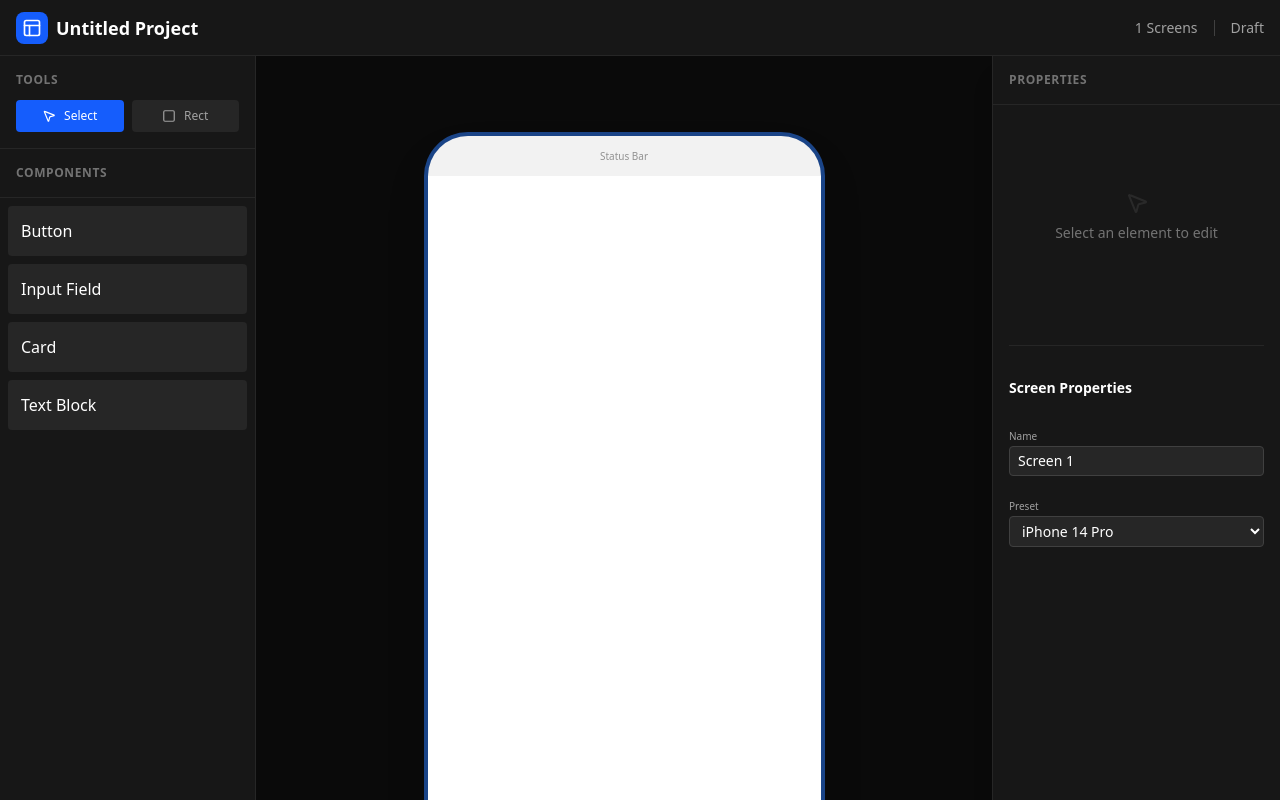
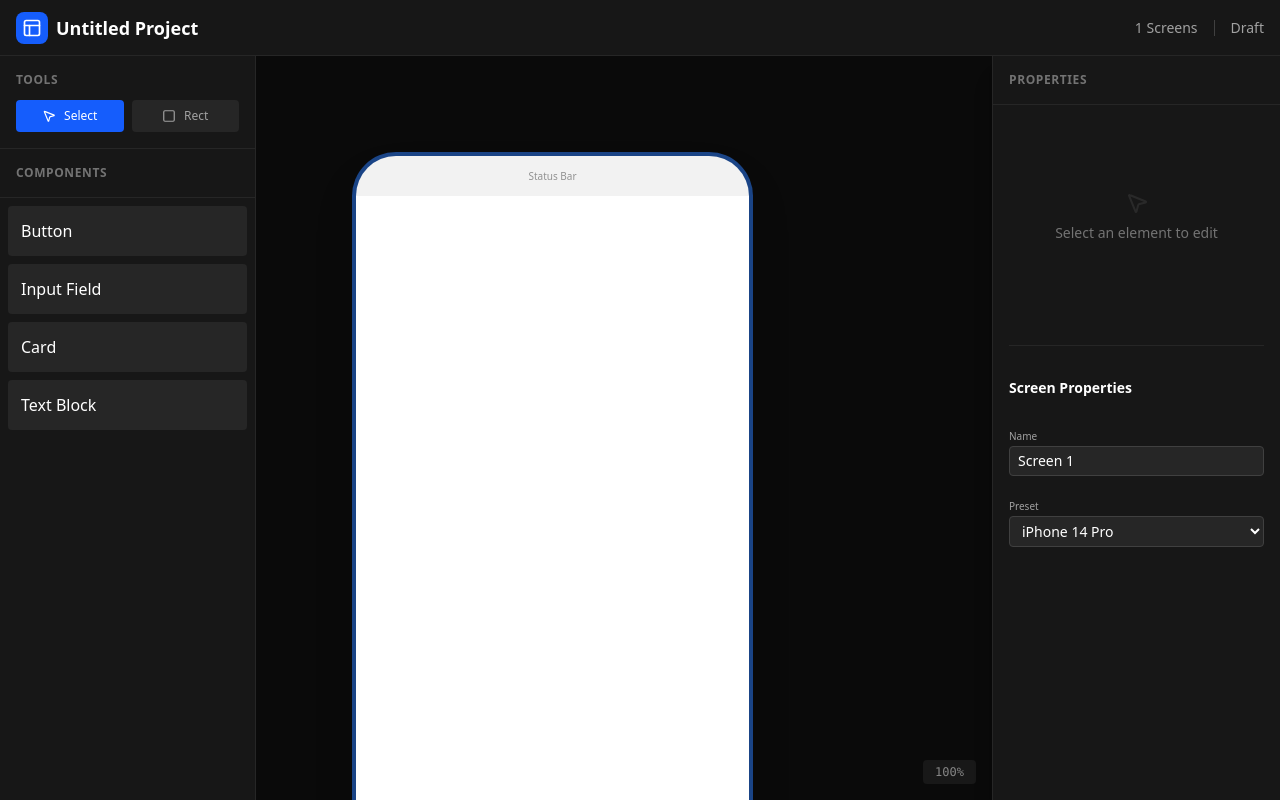
Before and after one commit to quvoid/Wireframe, a React app in the folder app/: page / in a window 1280 px wide. Built offline with nearby package versions, Linux system fonts and the light colour scheme; the HTML template or start-up script is replaced by a standard one.

Commit message:
feat: implement infinite canvas with zoom and pan

```diff
--- a/app/src/components/canvas/Canvas.tsx
+++ b/app/src/components/canvas/Canvas.tsx
@@ -1,6 +1,7 @@
-import { useEffect } from 'react';
+import { useEffect, useRef, useState } from 'react';
 import { useProjectStore } from '../../store/projectStore';
 import { ScreenContainer } from './ScreenContainer';
+
 
 export function Canvas() {
     const screens = useProjectStore(state => state.project.screens);
@@ -8,10 +9,16 @@ export function Canvas() {
     const selectedComponentIds = useProjectStore(state => state.selectedComponentIds);
     const removeComponent = useProjectStore(state => state.removeComponent);
 
+    const [pan, setPan] = useState({ x: 0, y: 0 });
+    const [zoom, setZoom] = useState(1);
+    const [isPanning, setIsPanning] = useState(false);
+
+    // State to track middle mouse drag
+    const lastMousePos = useRef({ x: 0, y: 0 });
+
     useEffect(() => {
         const handleKeyDown = (e: KeyboardEvent) => {
             if ((e.key === 'Delete' || e.key === 'Backspace') && selectedComponentIds.length > 0 && activeScreenId) {
-                // Ignore if typing in an input
                 const target = e.target as HTMLElement;
                 if (target.tagName === 'INPUT' || target.tagName === 'TEXTAREA') return;
 
@@ -25,18 +32,79 @@ export function Canvas() {
         return () => window.removeEventListener('keydown', handleKeyDown);
     }, [selectedComponentIds, activeScreenId, removeComponent]);
 
+    const handleWheel = (e: React.WheelEvent) => {
+        if (e.ctrlKey || e.metaKey) {
+            // Zoom
+            e.preventDefault();
+            const scaleAmount = -e.deltaY * 0.001;
+            setZoom(z => Math.min(Math.max(0.1, z + scaleAmount), 5));
+        } else {
+            // Pan
+            setPan(p => ({
+                x: p.x - e.deltaX,
+                y: p.y - e.deltaY
+            }));
+        }
+    };
+
+    const handleMouseDown = (e: React.MouseEvent) => {
+        // Middle mouse button
+        if (e.button === 1 || (e.button === 0 && e.altKey)) {
+            e.preventDefault();
+            setIsPanning(true);
+            lastMousePos.current = { x: e.clientX, y: e.clientY };
+        }
+    };
+
+    const handleMouseMove = (e: React.MouseEvent) => {
+        if (isPanning) {
+            const dx = e.clientX - lastMousePos.current.x;
+            const dy = e.clientY - lastMousePos.current.y;
+
+            setPan(p => ({ x: p.x + dx, y: p.y + dy }));
+            lastMousePos.current = { x: e.clientX, y: e.clientY };
+        }
+    };
+
+    const handleMouseUp = () => {
+        setIsPanning(false);
+    };
+
     return (
-        <div className="w-full h-full overflow-auto bg-neutral-950 p-20 flex items-start justify-center gap-16 min-w-full min-h-full">
-            {screens.length === 0 ? (
-                <div className="text-neutral-500 mt-20">No screens. Add one to start.</div>
-            ) : (
-                screens.map(screen => (
+        <div
+            className="w-full h-full overflow-hidden bg-neutral-950 relative cursor-default"
+            onWheel={handleWheel}
+            onMouseDown={handleMouseDown}
+            onMouseMove={handleMouseMove}
+            onMouseUp={handleMouseUp}
+            onMouseLeave={handleMouseUp}
+        >
+            <div
+                className="absolute top-0 left-0 transition-transform duration-75 ease-out origin-top-left will-change-transform"
+                style={{
+                    transform: `translate(${pan.x}px, ${pan.y}px) scale(${zoom})`
+                }}
+            >
+                {screens.map(screen => (
                     <ScreenContainer
                         key={screen.id}
                         screen={screen}
                         isActive={screen.id === activeScreenId}
                     />
-                ))
+                ))}
+            </div>
+
+            {/* Controls Overlay */}
+            <div className="absolute bottom-4 right-4 flex gap-2">
+                <div className="bg-neutral-800 text-white px-3 py-1 rounded text-xs font-mono opacity-50">
+                    {Math.round(zoom * 100)}%
+                </div>
+            </div>
+
+            {screens.length === 0 && (
+                <div className="absolute inset-0 flex items-center justify-center text-neutral-500 pointer-events-none">
+                    No screens. Add one to start.
+                </div>
             )}
         </div>
     );
--- a/app/src/components/canvas/ScreenContainer.tsx
+++ b/app/src/components/canvas/ScreenContainer.tsx
@@ -154,14 +154,16 @@ export function ScreenContainer({ screen, isActive }: Props) {
             ref={setNodeRef}
             id={screen.id} // Important for geometry calculation
             className={cn(
-                "relative bg-white shadow-2xl transition-all duration-300 overflow-hidden",
-                isActive ? "ring-4 ring-blue-500/50 scale-100 z-10" : "opacity-80 scale-95 hover:opacity-100 hover:scale-[0.98]",
+                "absolute bg-white shadow-2xl transition-shadow duration-300 overflow-hidden",
+                isActive ? "ring-4 ring-blue-500/50 z-10" : "opacity-90 hover:opacity-100",
                 isOver && "ring-4 ring-green-500/50"
             )}
             style={{
+                left: screen.position.x,
+                top: screen.position.y,
                 width: screen.dimensions.width,
                 height: screen.dimensions.height,
-                borderRadius: screen.dimensions.width > 1000 ? 0 : 40, // Simple heuristic for rounded corners
+                borderRadius: screen.dimensions.width > 1000 ? 0 : 40,
                 cursor: activeTool === 'rectangle' ? 'crosshair' : 'default'
             }}
             onMouseDown={handleMouseDown}
--- a/app/src/store/projectStore.ts
+++ b/app/src/store/projectStore.ts
@@ -47,11 +47,19 @@ export const useProjectStore = create<ProjectState>((set) => ({
 
     addScreen: (preset = 'iphone-14-pro') => set((state) => {
         const presetData = DEVICE_PRESETS[preset] || DEVICE_PRESETS['iphone-14-pro'];
+
+        // Calculate position: simpler approach, just put it to the right of the last screen + 100px
+        const lastScreen = state.project.screens[state.project.screens.length - 1];
+        const position = lastScreen
+            ? { x: lastScreen.position.x + lastScreen.dimensions.width + 100, y: lastScreen.position.y }
+            : { x: 100, y: 100 };
+
         const newScreen: WireframeScreen = {
             id: uuidv4(),
             name: `Screen ${state.project.screens.length + 1}`,
             devicePreset: preset,
             dimensions: presetData.dimensions,
+            position,
             background: '#ffffff',
             components: []
         };
--- a/app/src/types.ts
+++ b/app/src/types.ts
@@ -29,6 +29,7 @@ export interface WireframeScreen {
     name: string;
     devicePreset: DevicePreset;
     dimensions: BoxSize;
+    position: Position;
     background: string;
     components: WireframeComponent[];
 }
```
